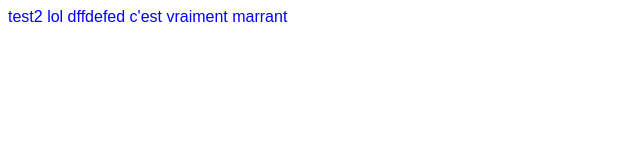
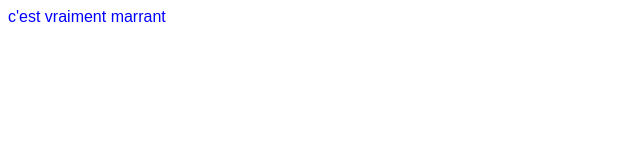
Before and after one commit to nikoslznxd/exercice1, a plain HTML site: page index.html in a window 1280 px wide. Shown: the whole page, without its empty margins (0-640 px from the left). Drawn offline with Linux system fonts and the light colour scheme.

Commit message:
commit 4

```diff
--- a/index.html
+++ b/index.html
@@ -8,6 +8,6 @@
   <link href="style.css" type="text/css" rel="stylesheet">
  </head>
  <body>
-  <p> test2 lol dffdefed c'est vraiment marrant
+  <p> c'est vraiment marrant
  </body>
 </html>
```
